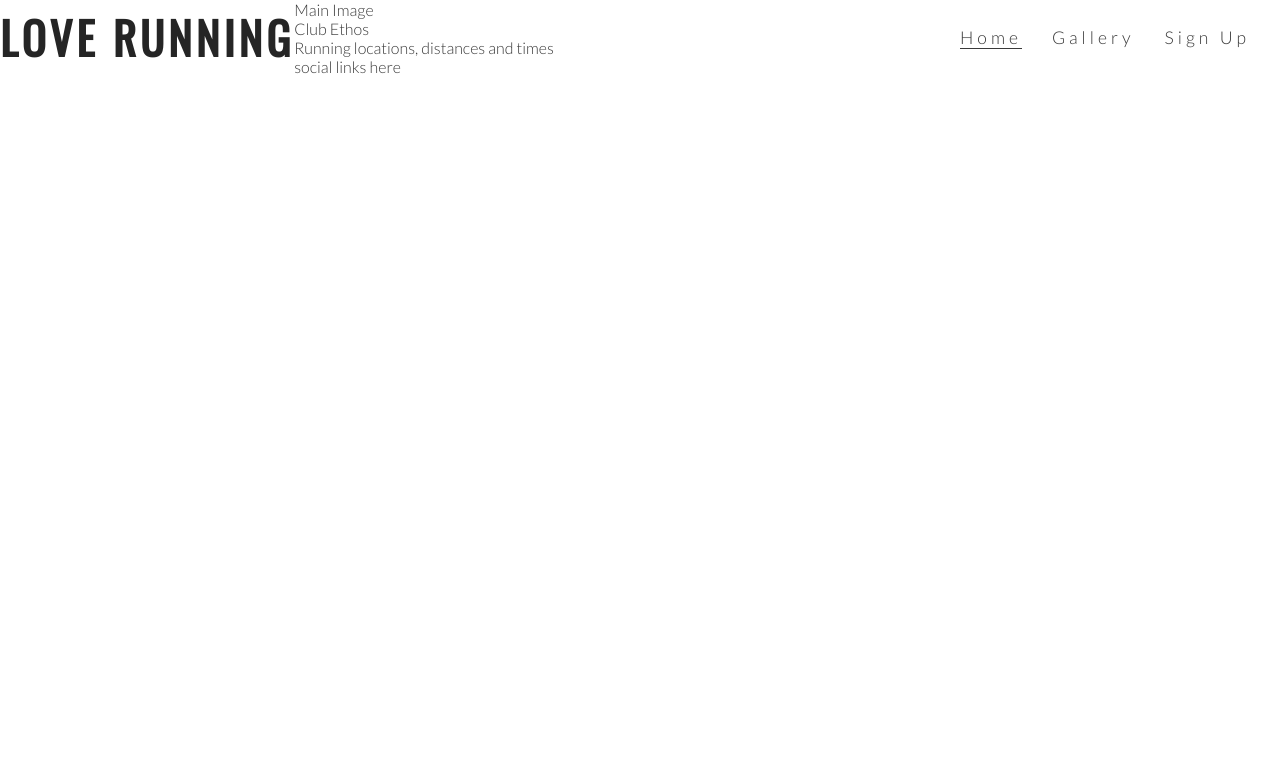
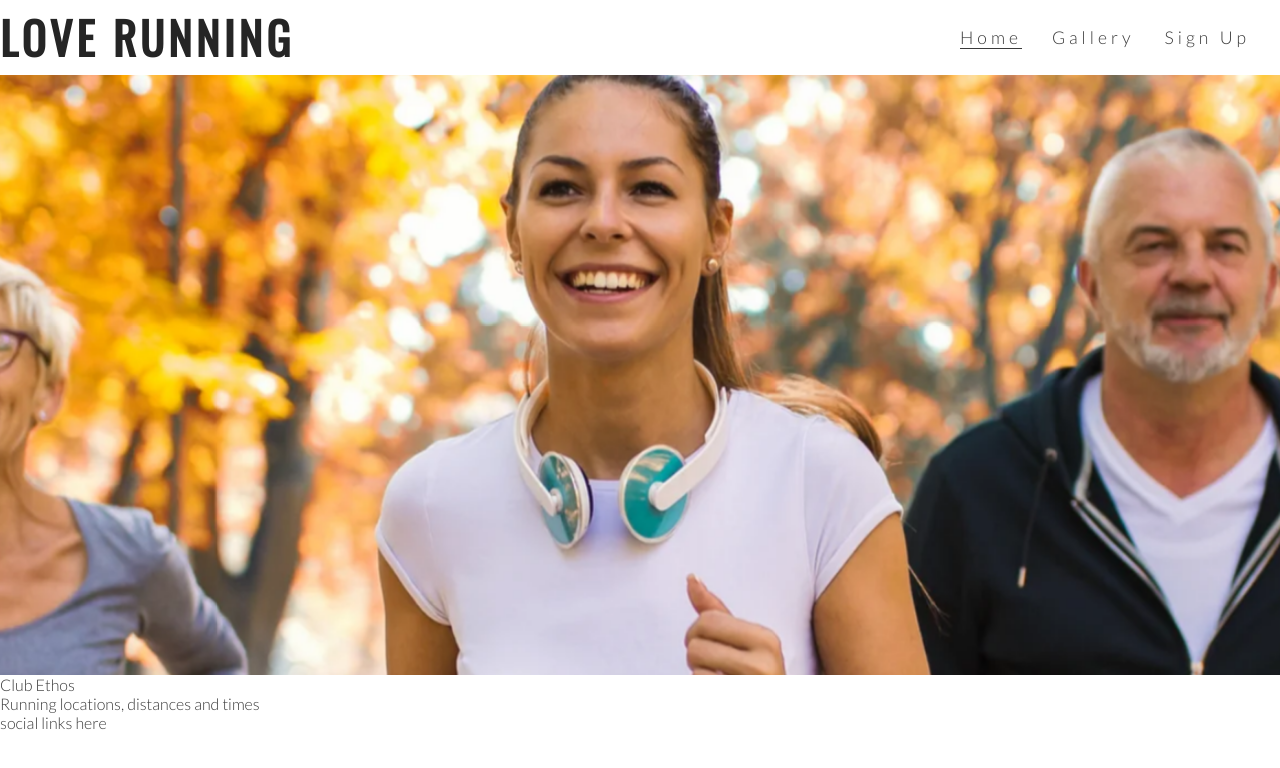
Before and after one commit to DarraghColeman/love-running, a plain HTML site: page index.html in a window 1280 px wide. Drawn offline with nearby package versions, Linux system fonts and the light colour scheme.

Commit message:
Add animation to main image

```diff
--- a/assets/css/style.css
+++ b/assets/css/style.css
@@ -55,3 +55,32 @@ h1, h2 {
 .active {
     border-bottom: 1px solid #3a3a3a;
 }
+
+/* hero image */
+
+#hero-outer {
+    height: 600px;
+    width: 100%;
+    overflow: hidden;
+}
+
+#hero-image {
+    height: 600px;
+    width: 100%;
+    background: url('../images/hero-image.webp') no-repeat center center;
+
+    /* animates zoom effect on loading page */
+    animation-name: hero-zoom;
+    animation-duration: 5s;
+    animation-fill-mode: forwards;
+}
+
+/* creates the level of zoom for hero image */
+@keyframes hero-zoom {
+    from{
+        transform: scale(1);
+    }
+    to{
+        transform: scale(1.1);
+    }
+}
--- a/index.html
+++ b/index.html
@@ -31,8 +31,9 @@
             </ul>
         </nav>
     </header>
-    <section>
-        Main Image
+    <section id="hero-outer">
+        <div id="hero-image">
+        </div>
     </section>
     <section>
         Club Ethos
```
Also changed, not shown: assets/images/hero-image.webp (added).
